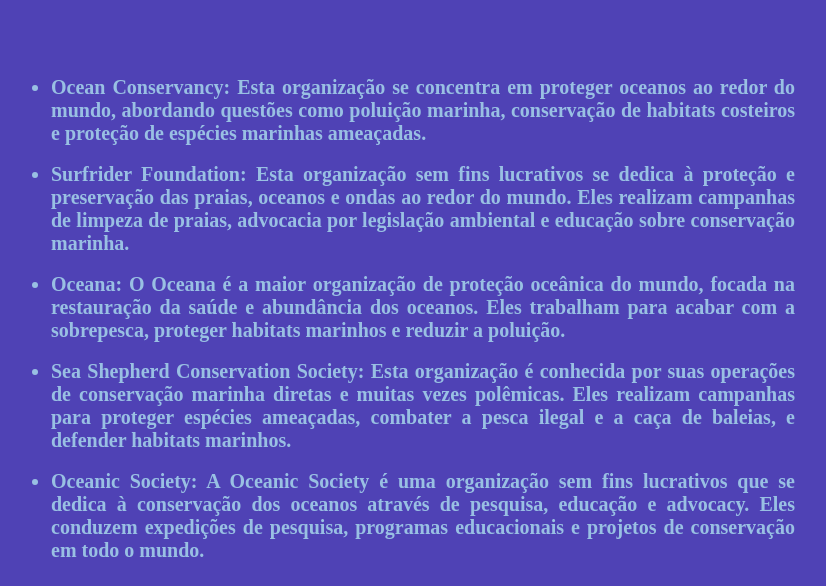
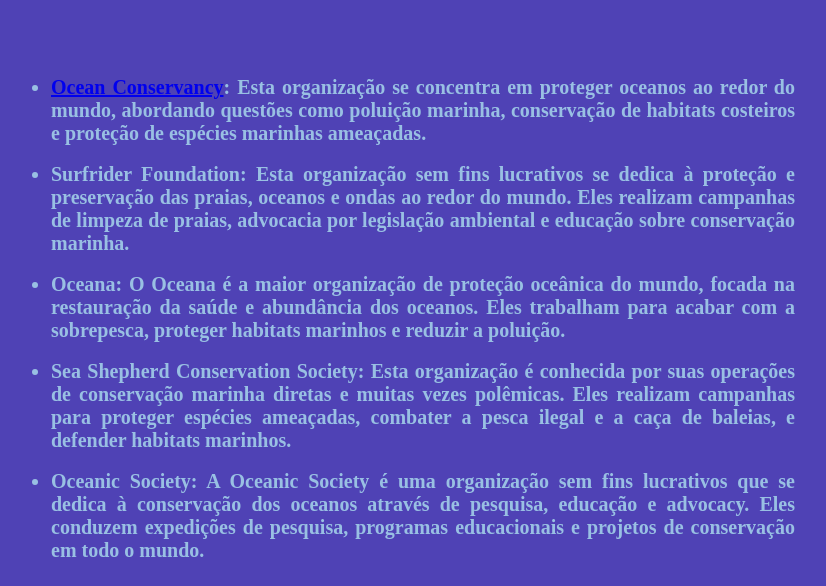
Before and after one commit to PedroCavati/OceanDay, a plain HTML site: page help.html in a window 1280 px wide. Shown: the part 328-914 px from the top of the page, without its empty margins (237-1063 px from the left). Drawn offline with Linux system fonts and the light colour scheme.

Commit message:
Update help.html

```diff
--- a/help.html
+++ b/help.html
@@ -26,7 +26,7 @@
     <div class="contentContainer">
         <div>
             <ul>
-                <li class="content">Ocean Conservancy: Esta organização se concentra em proteger oceanos ao redor do
+                <li class="content"><a href="https://oceanconservancy.org/">Ocean Conservancy</a>: Esta organização se concentra em proteger oceanos ao redor do
                     mundo, abordando questões como poluição marinha, conservação de habitats costeiros e proteção de
                     espécies marinhas ameaçadas.</li><br>
                 <li class="content">Surfrider Foundation: Esta organização sem fins lucrativos se dedica à proteção
```
